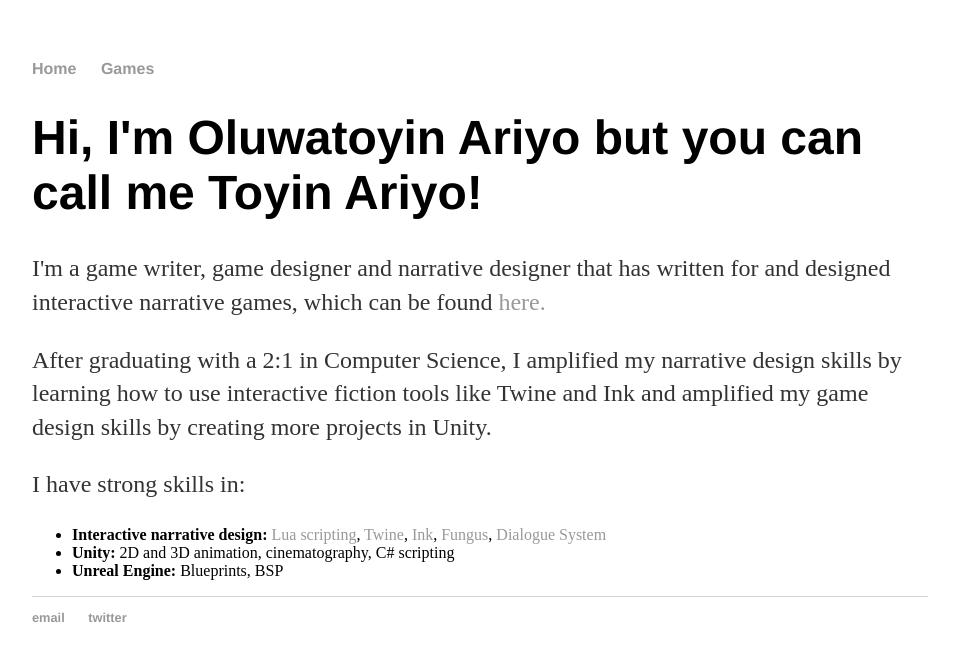
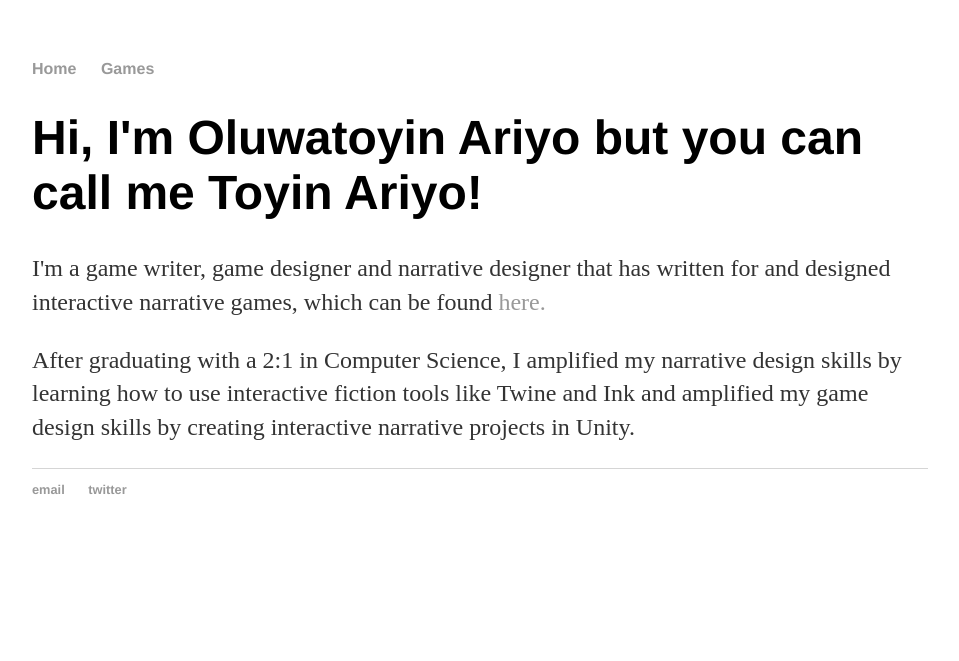
Before and after one commit to toyinariyo/toyinariyo.github.io, a Jekyll site: the page built from index.html, in a window 1280 px wide. Shown: the top 661 px of the page, without its empty margins (160-1119 px from the left). Built offline with Jekyll 4.4.1, drawn with Linux system fonts in a browser that asks for light colours.

Commit message:
Update index.html

```diff
--- a/index.html
+++ b/index.html
@@ -7,13 +7,4 @@ title: Oluwatoyin Ariyo - Game & narrative designer
 	<p>I'm a game writer, game designer and narrative designer that has written for and designed interactive narrative games, which can be found <a href="/Games">here.</a></p>
 </div><!-- /.blurb -->
 <p>After graduating with a 2:1 in Computer Science, I amplified my narrative design skills by learning how to use interactive fiction tools like Twine and Ink and
-	amplified my game design skills by creating more projects in Unity.
-<p>I have strong skills in:</p>
-<ul>
-	<li><b>Interactive narrative design:</b> <a href="https://www.pixelcrushers.com/dialogue_system/manual2x/html/logic_and_lua.html">Lua scripting</a>,
-		<a href="https://twinery.org/">Twine</a>, <a href="https://www.inklestudios.com/ink/">Ink</a>, <a href="https://fungusgames.com/">Fungus</a>,
-		<a href="https://www.pixelcrushers.com/dialogue-system/">Dialogue System</a>
-	</li>
-	<li><b>Unity:</b> 2D and 3D animation, cinematography, C# scripting</li>
-	<li><b>Unreal Engine:</b> Blueprints, BSP</li>
-</ul>
+	amplified my game design skills by creating interactive narrative projects in Unity. </p>
```
